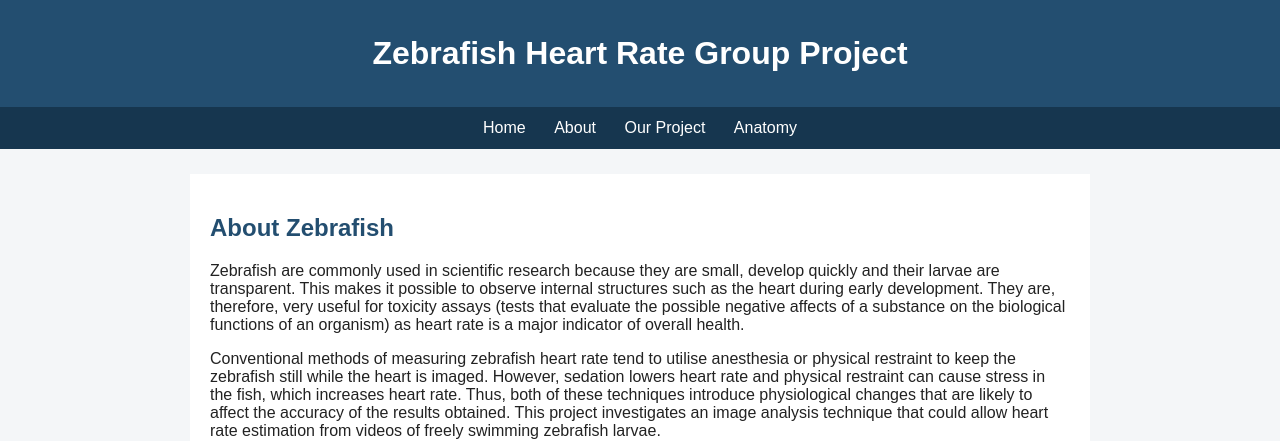
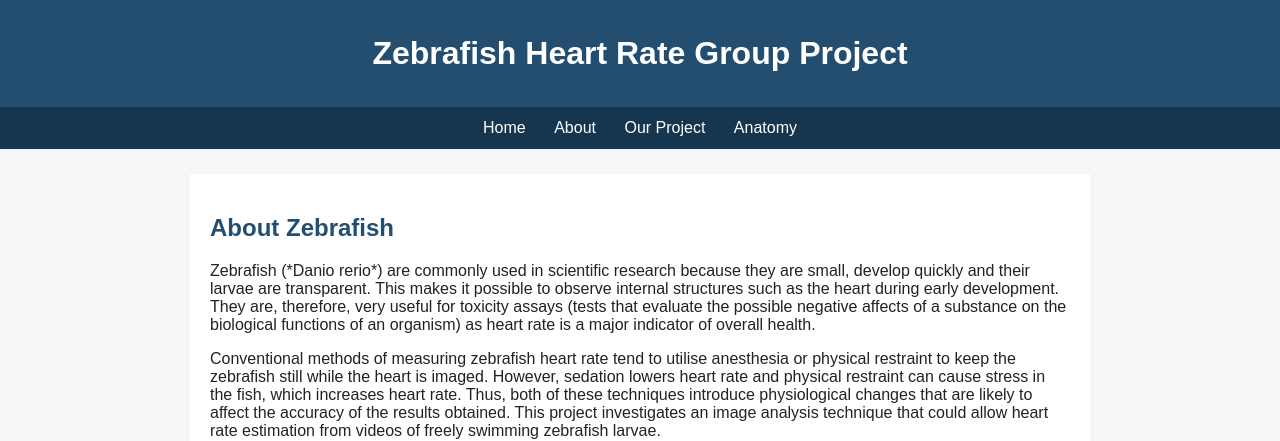
Before and after one commit to teamfishcode/Fish-Project, a website: page about.html in a window 1280 px wide. Shown: the top 441 px of the page. Drawn offline with Linux system fonts and the light colour scheme.

Commit message:
Update zebrafish description for clarity

```diff
--- a/about.html
+++ b/about.html
@@ -78,7 +78,7 @@
       <h2>About Zebrafish</h2>
 
       <p>
-        Zebrafish are commonly used in scientific research because they are
+        Zebrafish (*Danio rerio*) are commonly used in scientific research because they are
         small, develop quickly and their larvae are transparent. This makes
         it possible to observe internal structures such as the heart during
         early development. They are, therefore, very useful for toxicity assays (tests that     evaluate the possible negative affects of a substance on the biological functions of an organism) as heart rate is a major indicator of overall health.
```
